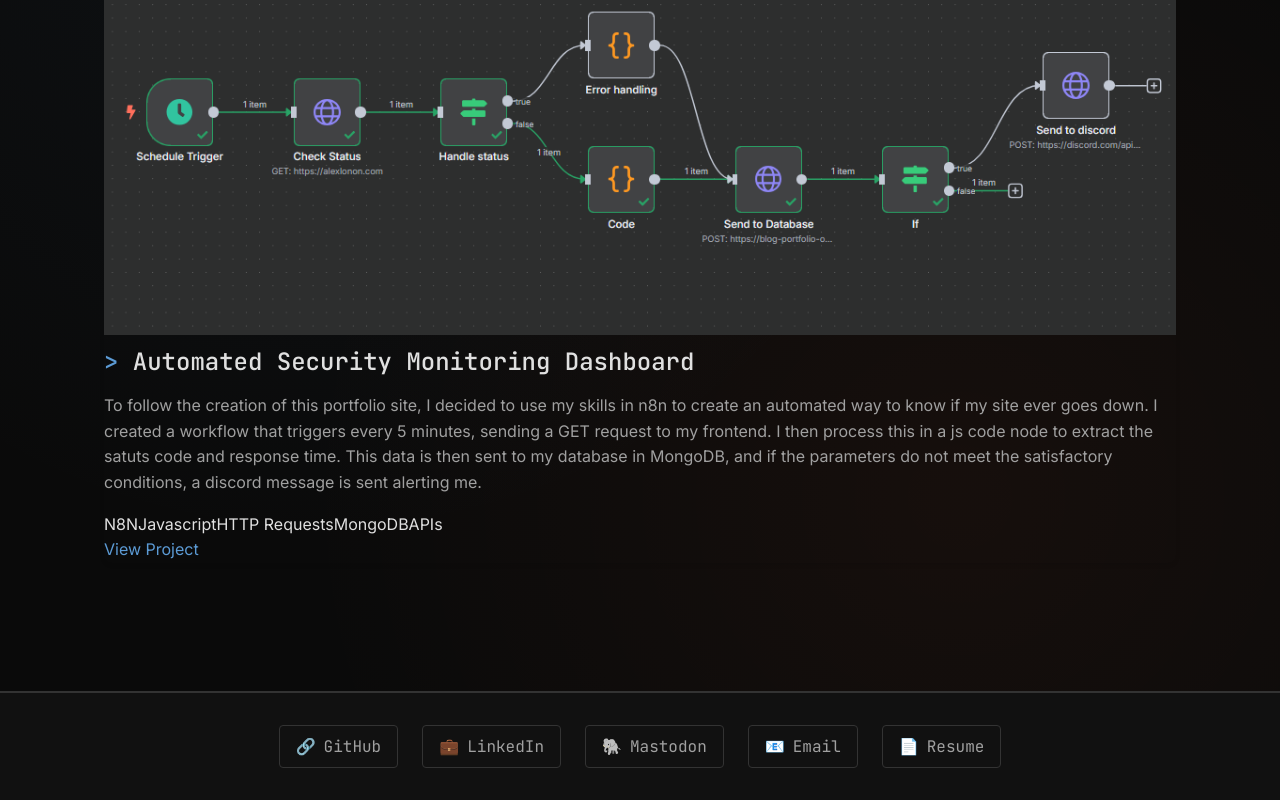
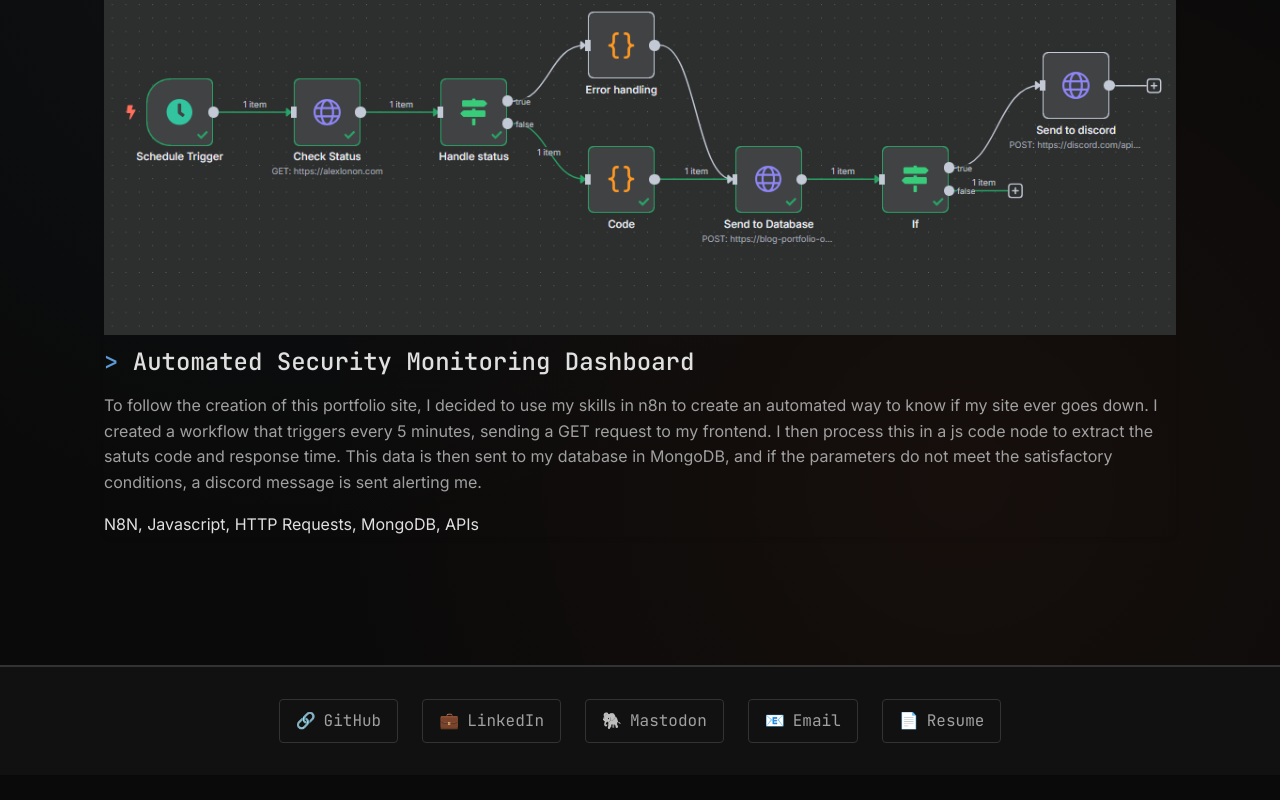
Before and after one commit to alexlonon75/blog-portfolio, a React (Create React App) app in the folder client/: page /portfolio in a window 1280 px wide. Shown: the part 411-1211 px from the top of the page. After the commit the page ends 1186 px from the top, so only its background shows below. Built offline with nearby package versions, Linux system fonts and the light colour scheme; no server answers.

Commit message:
Update Portfolio.jsx

```diff
--- a/client/src/components/Portfolio/Portfolio.jsx
+++ b/client/src/components/Portfolio/Portfolio.jsx
@@ -26,8 +26,7 @@
       title: "Automated Security Monitoring Dashboard",
       description: "To follow the creation of this portfolio site, I decided to use my skills in n8n to create an automated way to know if my site ever goes down. I created a workflow that triggers every 5 minutes, sending a GET request to my frontend. I then process this in a js code node to extract the satuts code and response time. This data is then sent to my database in MongoDB, and if the parameters do not meet the satisfactory conditions, a discord message is sent alerting me.",
       image: "/security-dashboard.png",
-      technologies: ["N8N", "Javascript", "HTTP Requests", "MongoDB", "APIs"],
-      link: "https://alexlonon.com"
+      technologies: ["N8N, ", "Javascript, ", "HTTP Requests, ", "MongoDB, ", "APIs"],
     }
     // Add more projects
   ];
@@ -45,7 +44,6 @@
                 <span key={tech}>{tech}</span>
               ))}
             </div>
-            <a href={project.link}>View Project</a>
           </div>
         </ProjectCard>
       ))}
```
